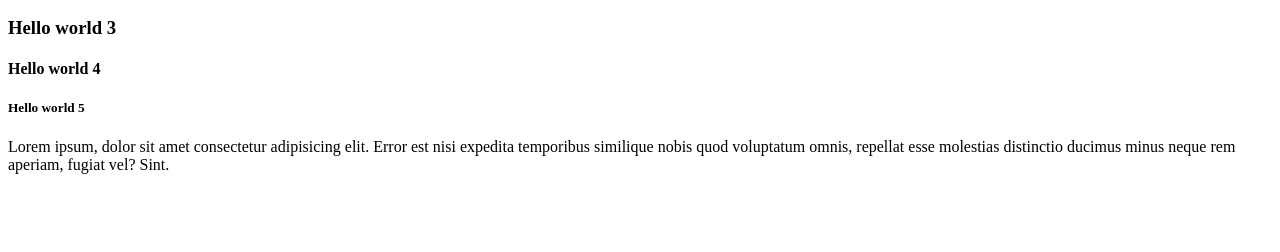
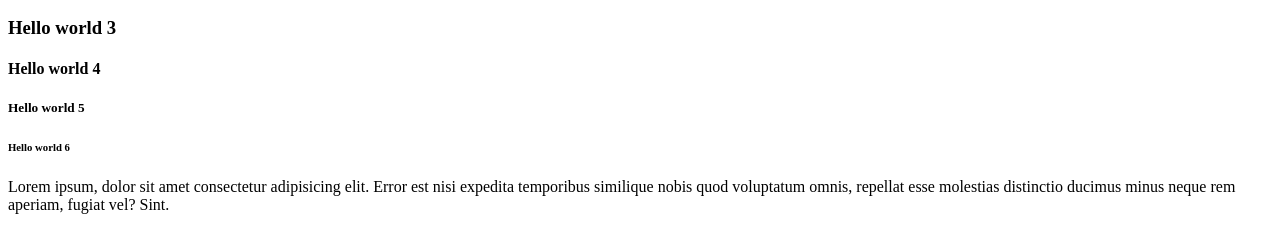
Before and after one commit to Vazha20/VVGG, a plain HTML site: page index.html in a window 1280 px wide. Shown: the part 110-362 px from the top of the page. Drawn offline with Linux system fonts and the light colour scheme.

Commit message:
index html creation

```diff
--- a/index.html
+++ b/index.html
@@ -12,6 +12,7 @@
     <h3>Hello world 3</h3>
     <h4>Hello world 4</h4>
     <h5>Hello world 5</h5>
+    <h6>Hello world 6</h6>
     <p>
         Lorem ipsum, dolor sit amet consectetur adipisicing elit. Error est nisi expedita temporibus similique nobis quod voluptatum omnis, repellat esse molestias distinctio ducimus minus neque rem aperiam, fugiat vel? Sint.
     </p>
```
